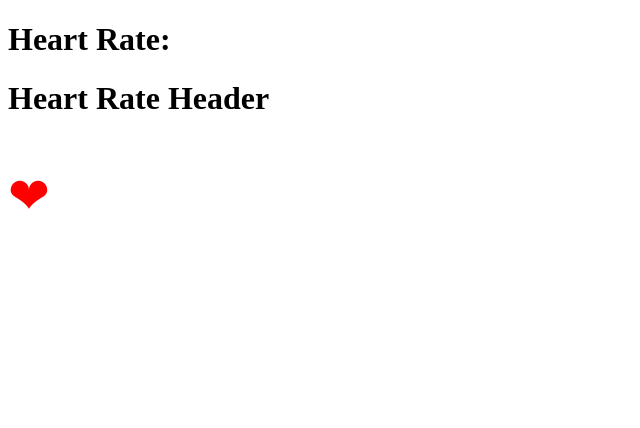
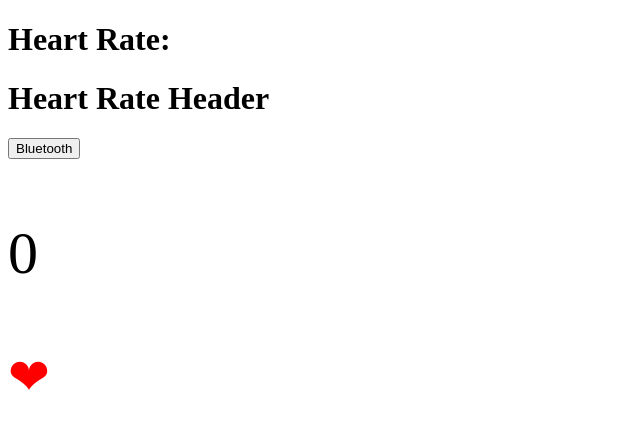
Before and after one commit to jfernando0911/heart-rate-alert, a Gatsby site: page / in a window 1280 px wide. Shown: the whole page, without its empty margins (0-640 px from the left). Built offline with nearby package versions, Linux system fonts and the light colour scheme; Gatsby itself is replaced by a stand-in of ours.

Commit message:
connecting a device, getting heart rate measurement, and rendering info

```diff
--- a/src/components/header.js
+++ b/src/components/header.js
@@ -1,8 +1,10 @@
-import React, {useState, useEffect} from 'react';
+import React, { useState } from 'react';
 
 
 export default (props) => {
 
+    const [heartRate, setheartRate] = useState(0);
+    const [bluetoothMessage, setbluetoothMessage] = useState("");
     // let getItem = localStorage.getItem();
     // const [darkMode, setdarkMode] = useState(JSON.parse(localStorage.getItem("darkModeValue")) || false);
 
@@ -21,6 +23,82 @@ export default (props) => {
     // }
 
 
+    async function connectBluetooth() {
+        let options = {
+            filters: [
+                { services: ['heart_rate'] }
+            ]
+        }
+
+        try {
+            let device = await navigator.bluetooth.requestDevice(options);
+            console.log("Device requested: ", device);
+            setbluetoothMessage("Requesting device...");
+            let server = await device.gatt.connect();
+            console.log("Connected to Gatt Server", server);
+            setbluetoothMessage("Connecting to the Gatt Server...")
+            let service = await server.getPrimaryService('heart_rate');
+            console.log("Get heart rate service: ", service);
+            setbluetoothMessage("Getting the heart rate service...")
+            let characteristic = await service.getCharacteristic("heart_rate_measurement");
+            setbluetoothMessage("Getting the heart rate measurement...");
+            console.log(characteristic);
+            let notifications = await characteristic.startNotifications();
+            if(notifications){
+                setbluetoothMessage("");
+            }
+
+            console.log(notifications);
+            notifications.addEventListener("characteristicvaluechanged", handleNotifications);
+        } catch (error) {
+            console.log("This error: ", error);
+        }
+    }
+
+
+    function handleNotifications(e) {
+        console.log(parseHeartRate(e.currentTarget.value).heartRate);
+        setheartRate(parseHeartRate(e.currentTarget.value).heartRate);
+
+    }
+
+
+
+    function parseHeartRate(data) {
+        const flags = data.getUint8(0);
+        const rate16Bits = flags & 0x1;
+        const result = {};
+        let index = 1;
+        if (rate16Bits) {
+            result.heartRate = data.getUint16(index, /*littleEndian=*/true);
+            index += 2;
+        } else {
+            result.heartRate = data.getUint8(index);
+            index += 1;
+        }
+        const contactDetected = flags & 0x2;
+        const contactSensorPresent = flags & 0x4;
+        if (contactSensorPresent) {
+            result.contactDetected = !!contactDetected;
+        }
+        const energyPresent = flags & 0x8;
+        if (energyPresent) {
+            result.energyExpended = data.getUint16(index, /*littleEndian=*/true);
+            index += 2;
+        }
+        const rrIntervalPresent = flags & 0x10;
+        if (rrIntervalPresent) {
+            const rrIntervals = [];
+            for (; index + 1 < data.byteLength; index += 2) {
+                rrIntervals.push(data.getUint16(index, /*littleEndian=*/true));
+            }
+            result.rrIntervals = rrIntervals;
+        }
+        return result;
+    }
+
+
+
 
     return (
         <header>
@@ -28,6 +106,9 @@ export default (props) => {
             <button onClick={changeDarkMode}>ChangeMode</button>
             <button onClick={getValue}>Get a real value</button> */}
             <h1>Heart Rate Header</h1>
+            <button onClick={connectBluetooth}>Bluetooth</button>
+            <p style={{ fontSize: 60 }}>{heartRate}</p>
+            <p>{bluetoothMessage}</p>
 
         </header>
     );
--- a/src/components/layout.module.scss
+++ b/src/components/layout.module.scss
@@ -18,3 +18,7 @@ $cr3: white;
     background-color: $cr3;
     color: $cr2;
 }
+
+.heartRate{
+    font-size: 24px;
+}
```
